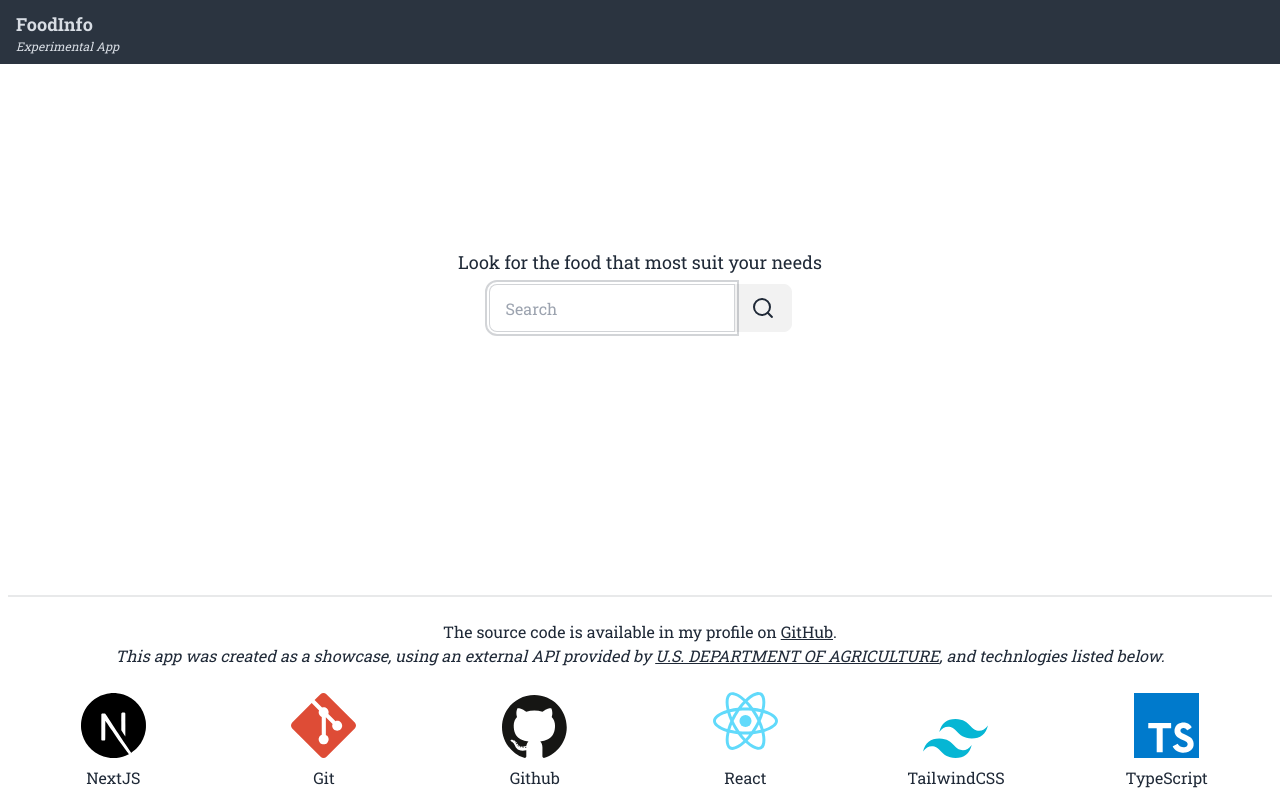
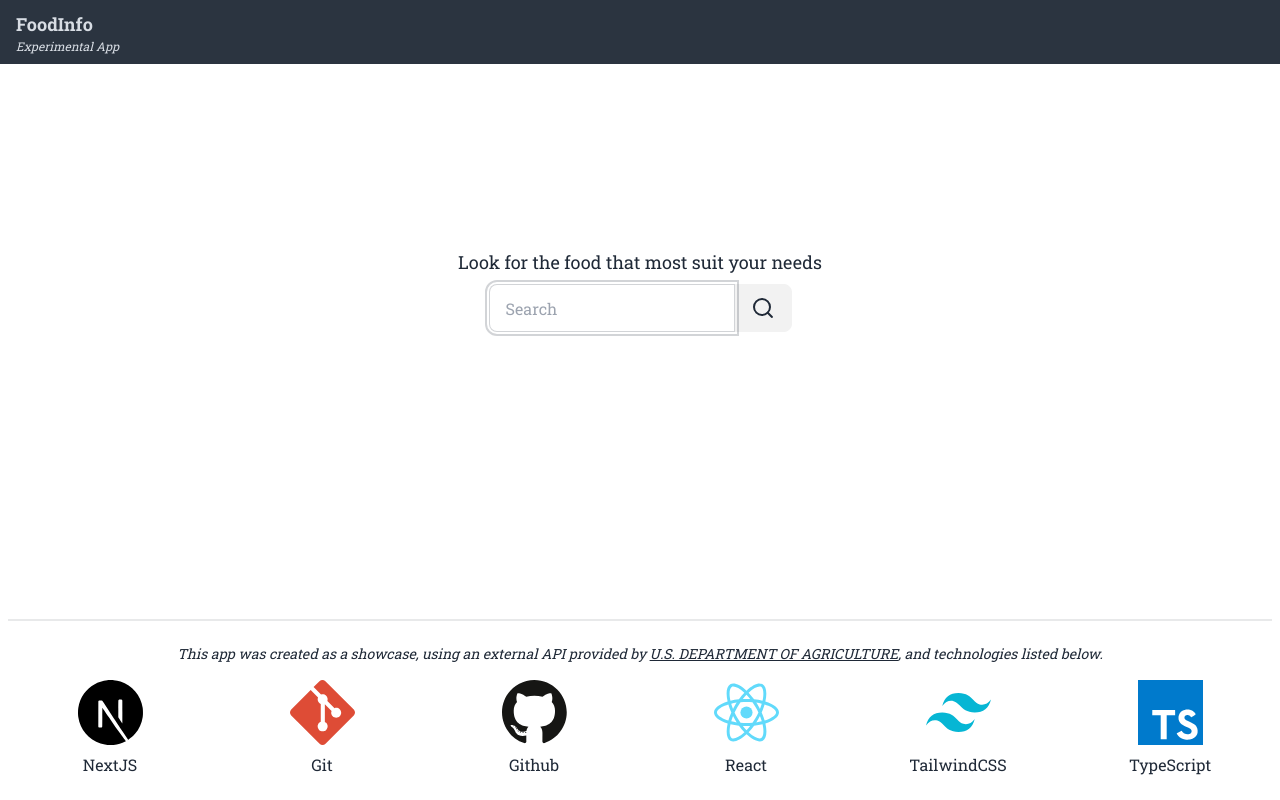
Before and after one commit to nortonglitz/food-info, a Next.js app: page / in a window 1280 px wide. Built offline with nearby package versions, Linux system fonts and the light colour scheme.

Commit message:
Small bug fixes

```diff
--- a/app/page.tsx
+++ b/app/page.tsx
@@ -2,11 +2,13 @@ import InputFoodSearch from '@/components/InputFoodSearch'
 import Image from 'next/image'
 import Link from 'next/link'
 
-const Technology = ({ name, dir }: { name: string, dir: string }) =>
-  <div className="flex flex-col items-center">
-    <Image src={dir} className="m-2 mx-10 h-auto" alt="NextJS" height={50} width={65} />
-    <p>{name}</p>
-  </div>
+const Technology = ({ name, dir }: { name: string, dir: string, href: string }) =>
+  <Link href="https://nextjs.org/" target="_blank" className="p-2">
+    <div className="flex flex-col items-center">
+      <Image src={dir} className="m-2 mx-10 h-[65px] w-[65px]" alt={name} width={65} height={65} />
+      <p>{name}</p>
+    </div>
+  </Link>
 
 
 export default function HomePage() {
@@ -17,28 +19,15 @@ export default function HomePage() {
         <h1 className="xs:text-xs md:text-lg text-center mb-2">Look for the food that most suit your needs</h1>
         <InputFoodSearch />
       </div>
-      <div className="divider mt-[32vh]" />
-      <p>The source code is available in my profile on <Link className="link" href="https://github.com/nortonglitz/food-info">GitHub</Link>.</p>
-      <p className="italic">This app was created as a showcase, using an external API provided by <Link className="link" href="https://www.usda.gov/">U.S. DEPARTMENT OF AGRICULTURE</Link>, and technlogies listed below.</p>
-      <div className="flex justify-around items-baseline flex-nowrap overflow-x-auto w-full mt-2">
-        <Link href="https://nextjs.org/" target="_blank">
-          <Technology name="NextJS" dir="/next.svg" />
-        </Link>
-        <Link href="https://git-scm.com/" target="_blank">
-          <Technology name="Git" dir="/git.svg" />
-        </Link>
-        <Link href="https://github.com/" target="_blank">
-          <Technology name="Github" dir="/github.svg" />
-        </Link>
-        <Link href="https://react.dev/" target="_blank">
-          <Technology name="React" dir="/react.svg" />
-        </Link>
-        <Link href="https://tailwindcss.com/" target="_blank">
-          <Technology name="TailwindCSS" dir="/tailwindcss.svg" />
-        </Link>
-        <Link href="https://www.typescriptlang.org/" target="_blank">
-          <Technology name="TypeScript" dir="/typescript.svg" />
-        </Link>
+      <div className="divider mt-[35vh]" />
+      <p className="italic text-sm text-center">This app was created as a showcase, using an external API provided by <Link className="link" target="_blank" href="https://www.usda.gov/">U.S. DEPARTMENT OF AGRICULTURE</Link>, and technologies listed below.</p>
+      <div className="flex justify-around items-baseline flex-wrap overflow-x-auto w-full gap-2">
+        <Technology name="NextJS" dir="/next.svg" href="https://nextjs.org/" />
+        <Technology name="Git" dir="/git.svg" href="https://git-scm.com/" />
+        <Technology name="Github" dir="/github.svg" href="https://github.com/" />
+        <Technology name="React" dir="/react.svg" href="https://react.dev/" />
+        <Technology name="TailwindCSS" dir="/tailwindcss.svg" href="https://tailwindcss.com/" />
+        <Technology name="TypeScript" dir="/typescript.svg" href="https://www.typescriptlang.org/" />
       </div>
     </main>
   )
```
Also changed, not shown: 1 other file (tests, documents, lock files or other folders).
